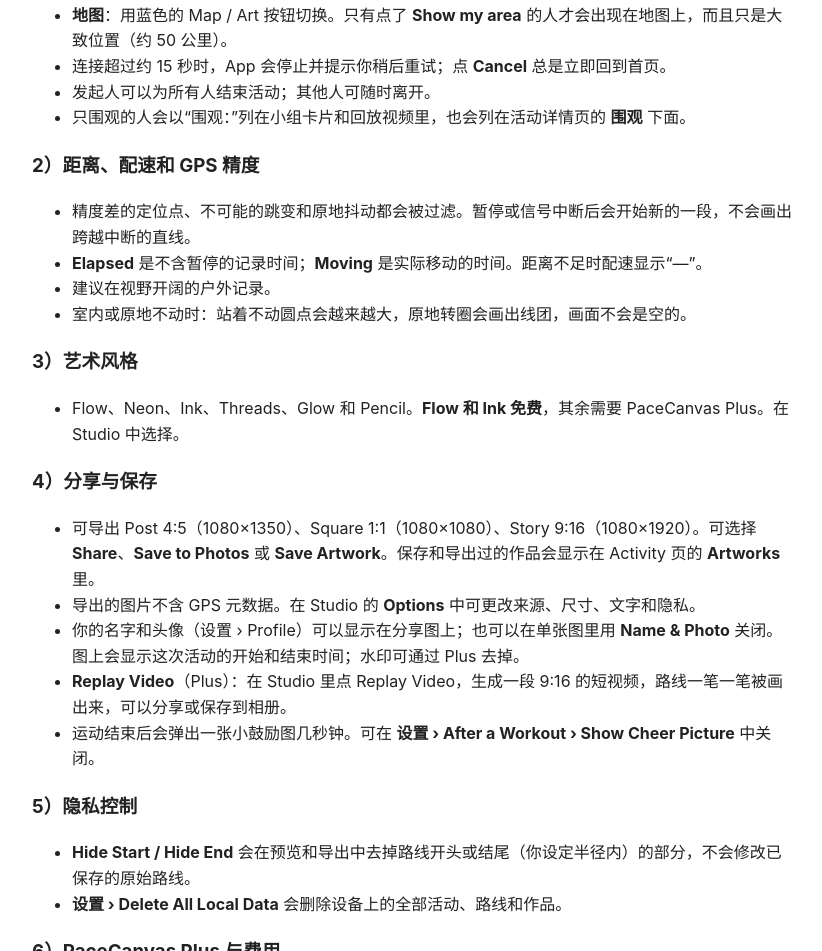
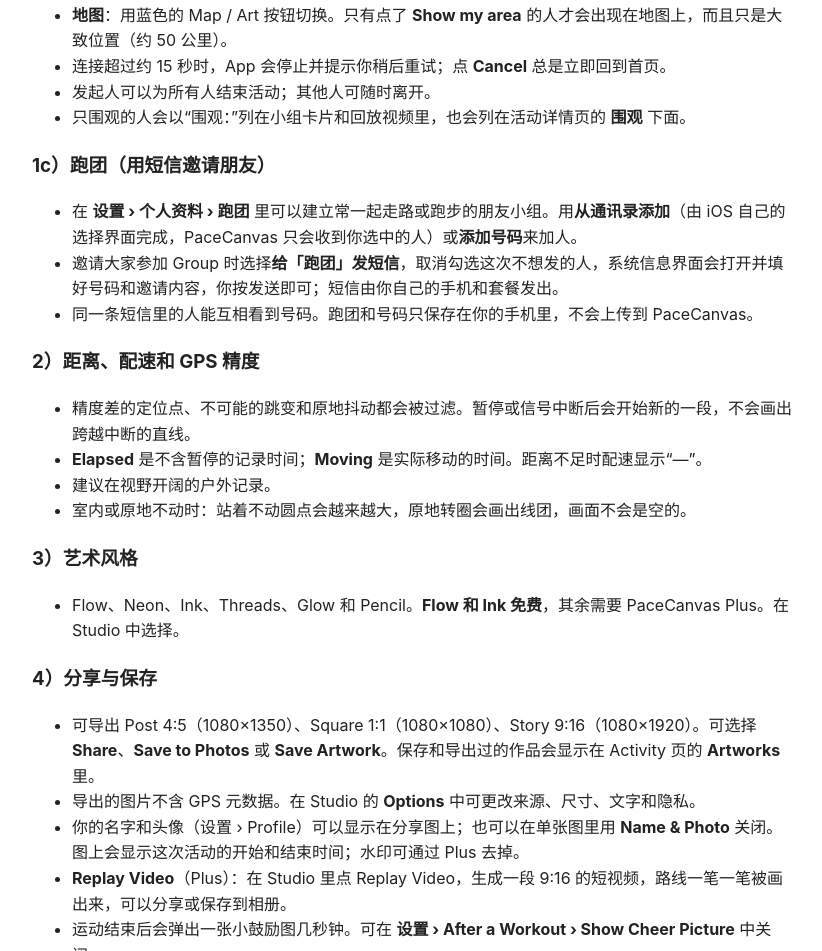
Before and after one commit to MaxAIStudio/apppages, a plain HTML site: page pacecanvas/support-zh.html in a window 1280 px wide. Shown: the part 1366-2317 px from the top of the page, without its empty margins (228-1050 px from the left). Drawn offline with Linux system fonts and the light colour scheme.

Commit message:
PaceCanvas pages: crews and contacts
Co-Authored-By: Claude Sonnet 5.5 <noreply@anthropic.com>

```diff
--- a/pacecanvas/support-zh.html
+++ b/pacecanvas/support-zh.html
@@ -42,6 +42,12 @@
       <li>发起人可以为所有人结束活动；其他人可随时离开。</li>
       <li>只围观的人会以“围观：”列在小组卡片和回放视频里，也会列在活动详情页的 <strong>围观</strong> 下面。</li>
     </ul>
+    <h3>1c）跑团（用短信邀请朋友）</h3>
+    <ul>
+      <li>在 <strong>设置 &rsaquo; 个人资料 &rsaquo; 跑团</strong> 里可以建立常一起走路或跑步的朋友小组。用<strong>从通讯录添加</strong>（由 iOS 自己的选择界面完成，PaceCanvas 只会收到你选中的人）或<strong>添加号码</strong>来加人。</li>
+      <li>邀请大家参加 Group 时选择<strong>给「跑团」发短信</strong>，取消勾选这次不想发的人，系统信息界面会打开并填好号码和邀请内容，你按发送即可；短信由你自己的手机和套餐发出。</li>
+      <li>同一条短信里的人能互相看到号码。跑团和号码只保存在你的手机里，不会上传到 PaceCanvas。</li>
+    </ul>
     <h3>2）距离、配速和 GPS 精度</h3>
     <ul>
       <li>精度差的定位点、不可能的跳变和原地抖动都会被过滤。暂停或信号中断后会开始新的一段，不会画出跨越中断的直线。</li>
```
Also changed, not shown: pacecanvas/privacy-zh.html (+1 -0 lines), pacecanvas/privacy.html (+1 -0 lines), pacecanvas/support.html (+6 -0 lines).
